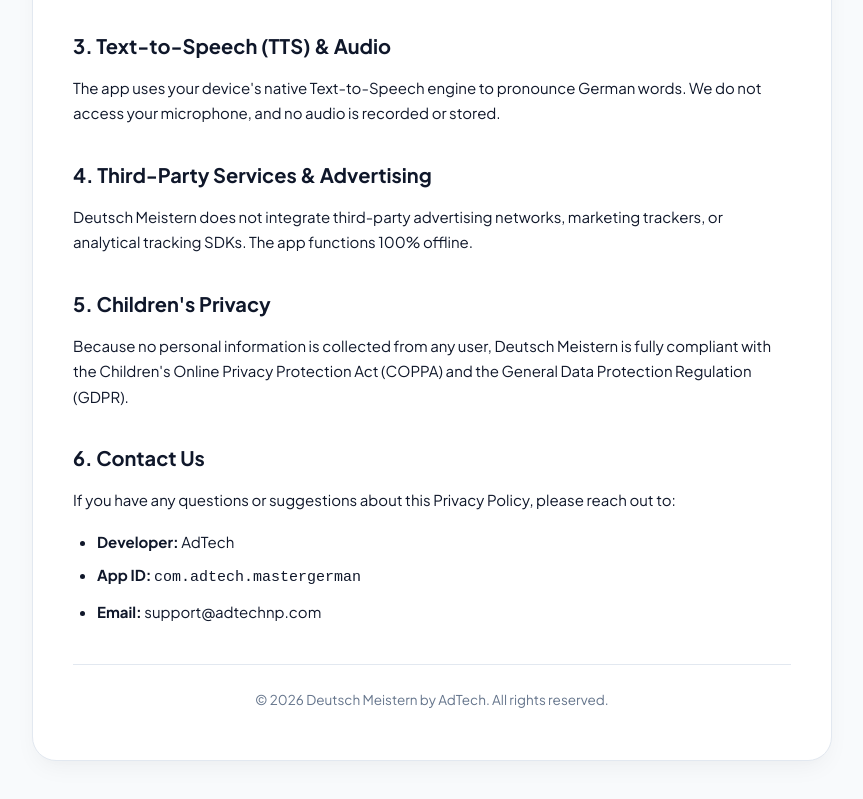
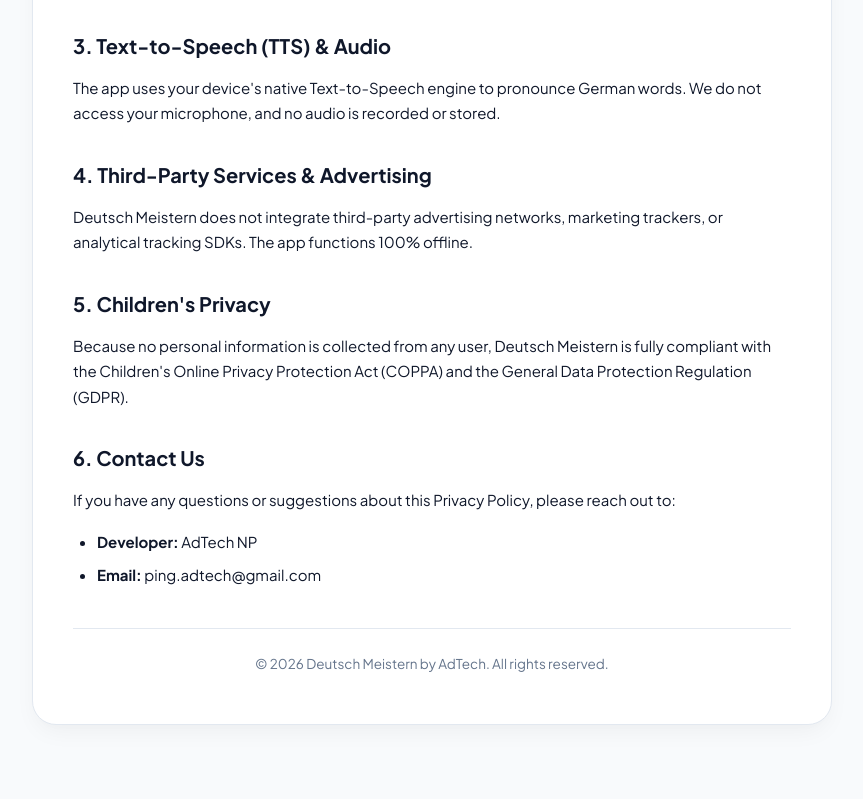
Before and after one commit to adtechnp/Deutsch-Meistern-policy, a plain HTML site: page index.html in a window 1280 px wide. Shown: the part 934-1733 px from the top of the page, without its empty margins (208-1071 px from the left). After the commit the page ends 1699 px from the top, so only its background shows below. Drawn offline with Linux system fonts and the light colour scheme.

Commit message:
Change developer name and email in contact info
Updated developer name and email in the contact section.

```diff
--- a/index.html
+++ b/index.html
@@ -207,9 +207,8 @@
     <h2>6. Contact Us</h2>
     <p>If you have any questions or suggestions about this Privacy Policy, please reach out to:</p>
     <ul>
-      <li><strong>Developer:</strong> AdTech</li>
-      <li><strong>App ID:</strong> <code>com.adtech.mastergerman</code></li>
-      <li><strong>Email:</strong> support@adtechnp.com</li>
+      <li><strong>Developer:</strong> AdTech NP</li>
+      <li><strong>Email:</strong> ping.adtech@gmail.com</li>
     </ul>
 
     <div class="footer">
```
